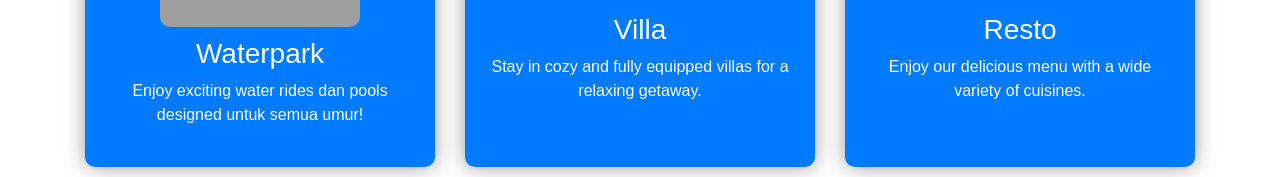
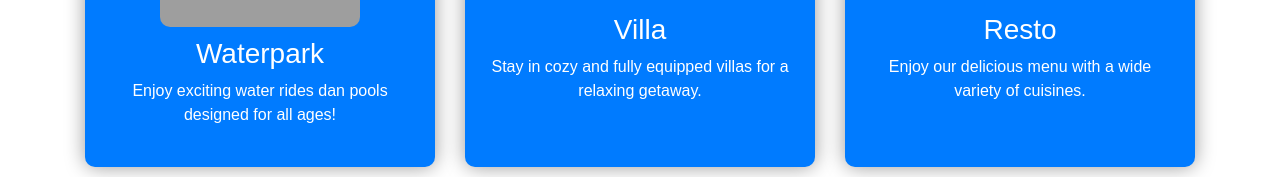
Before and after one commit to tempoles45/longtun, a plain HTML site: page index.html in a window 1280 px wide. Shown: the part 1215-1392 px from the top of the page. Drawn offline with nearby package versions, Linux system fonts and the light colour scheme; grey boxes are pictures that could not be loaded.

Commit message:
Update index.html

```diff
--- a/index.html
+++ b/index.html
@@ -54,7 +54,7 @@
                     <a href="wahana.html" class="btn-3d no-underline">
                         <img src="images/iconwp.jpg" alt="Waterpark Icon" >
                         <h3>Waterpark</h3>
-                        <p>Enjoy exciting water rides dan pools designed untuk semua umur!</p>
+                        <p>Enjoy exciting water rides dan pools designed for all ages!</p>
                     </a>
                 </div>
 
```
